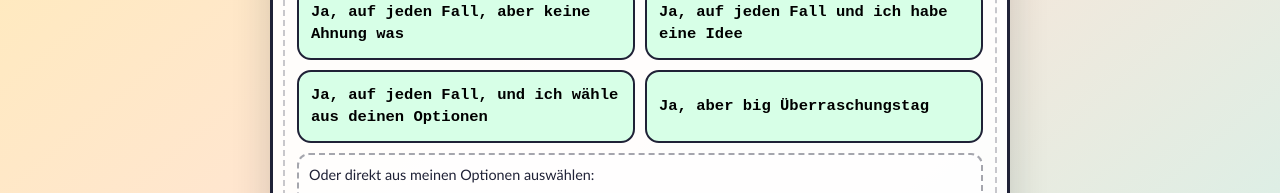
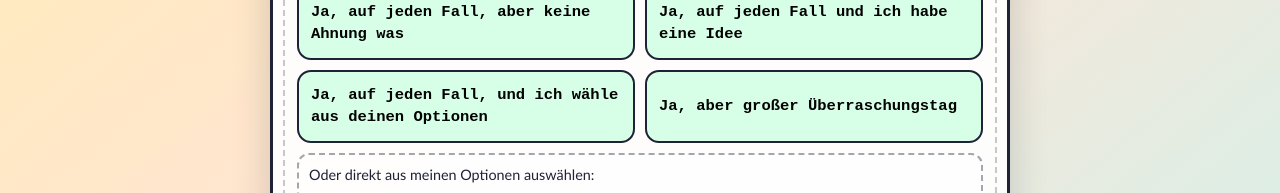
Before and after one commit to fobissie/ck_fragen, a React (Vite) app: page / in a window 1280 px wide. Shown: the part 432-625 px from the top of the page. Built offline with nearby package versions, Linux system fonts and the light colour scheme.

Commit message:
korrekturen

```diff
--- a/server.js
+++ b/server.js
@@ -17,7 +17,7 @@ const yesLabels = new Set([
   "Ja, auf jeden Fall, aber keine Ahnung was",
   "Ja, auf jeden Fall und ich habe eine Idee",
   "Ja, auf jeden Fall, und ich wähle aus deinen Optionen",
-  "Ja, aber big Überraschungstag",
+  "Ja, aber großer Überraschungstag",
 ]);
 
 const noLabels = new Set(["Ne, fuck nicht ab", "Ne, schon verplant", "Ne, eher nicht"]);
--- a/src/App.tsx
+++ b/src/App.tsx
@@ -355,7 +355,7 @@ function App() {
           <p className="pill">Mission done</p>
           <h1>Alright, Samstag locked</h1>
           <p className="result-copy">
-            Stark. Deine Zusage ist angekommen und die Vorfreude ist jetzt offiziell.
+            Stark. Deine Zusage ist angekommen und die Vorfreude groß.
           </p>
           <img
             className="profile-image"
@@ -426,7 +426,7 @@ function App() {
           Vielleicht auch nicht. Hätte so oder so Lust mit dir etwas zu unternehmen! Du?
           Kannst hier gerne deine ehrliche Meinung teilen.
           Countdown läuft bis Mittwoch, 04:44 Uhr (kein Druck...nur
-          bischen).
+          bisschen).
         </p>
 
         <section className="timer-box" aria-live="polite">
--- a/src/utils/options.ts
+++ b/src/utils/options.ts
@@ -25,7 +25,7 @@ export const YES_OPTIONS: YesOption[] = [
   },
   {
     type: "yes_no_idea",
-    label: "Ja, aber big Überraschungstag",
+    label: "Ja, aber großer Überraschungstag",
   },
 ];
 
```
